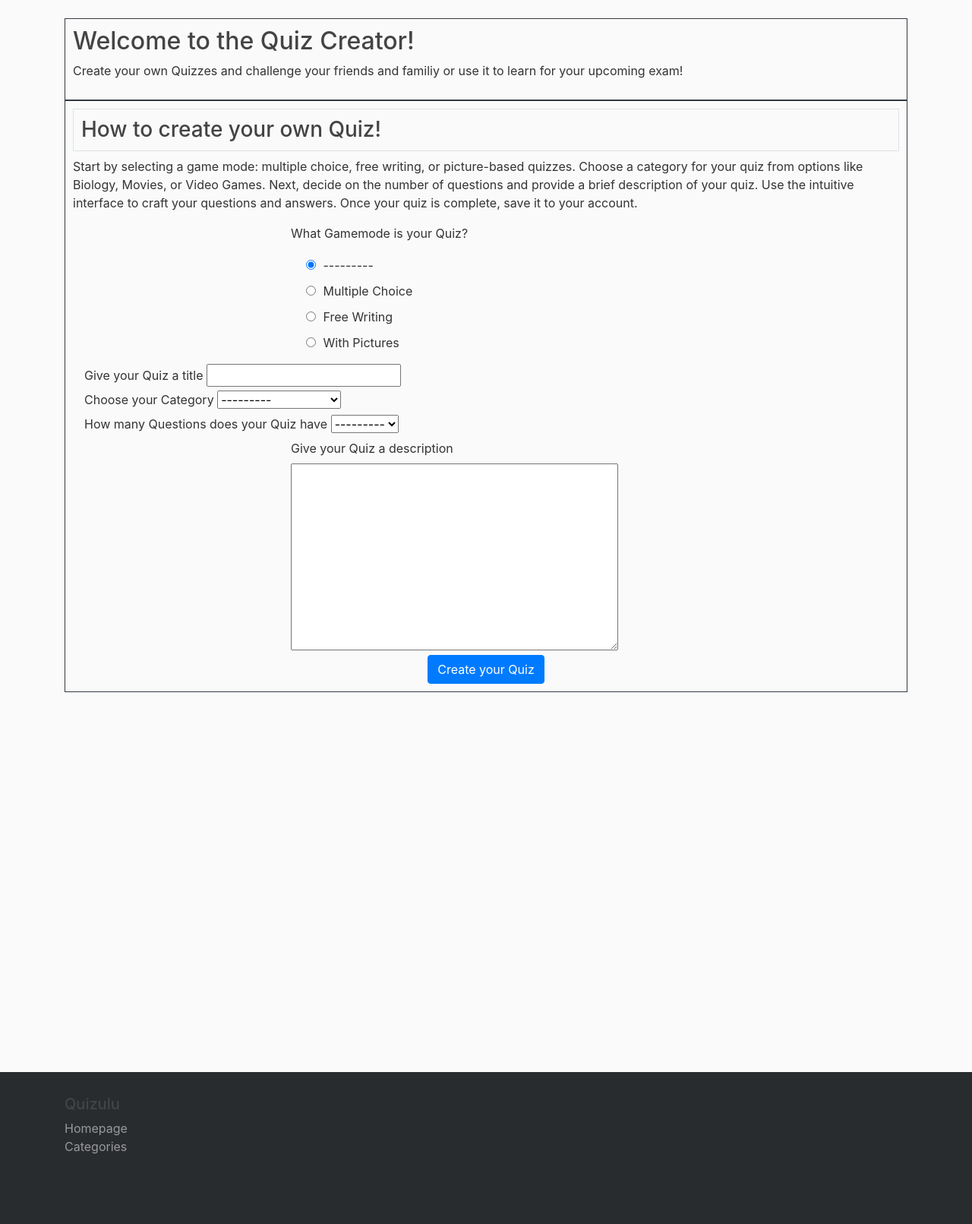
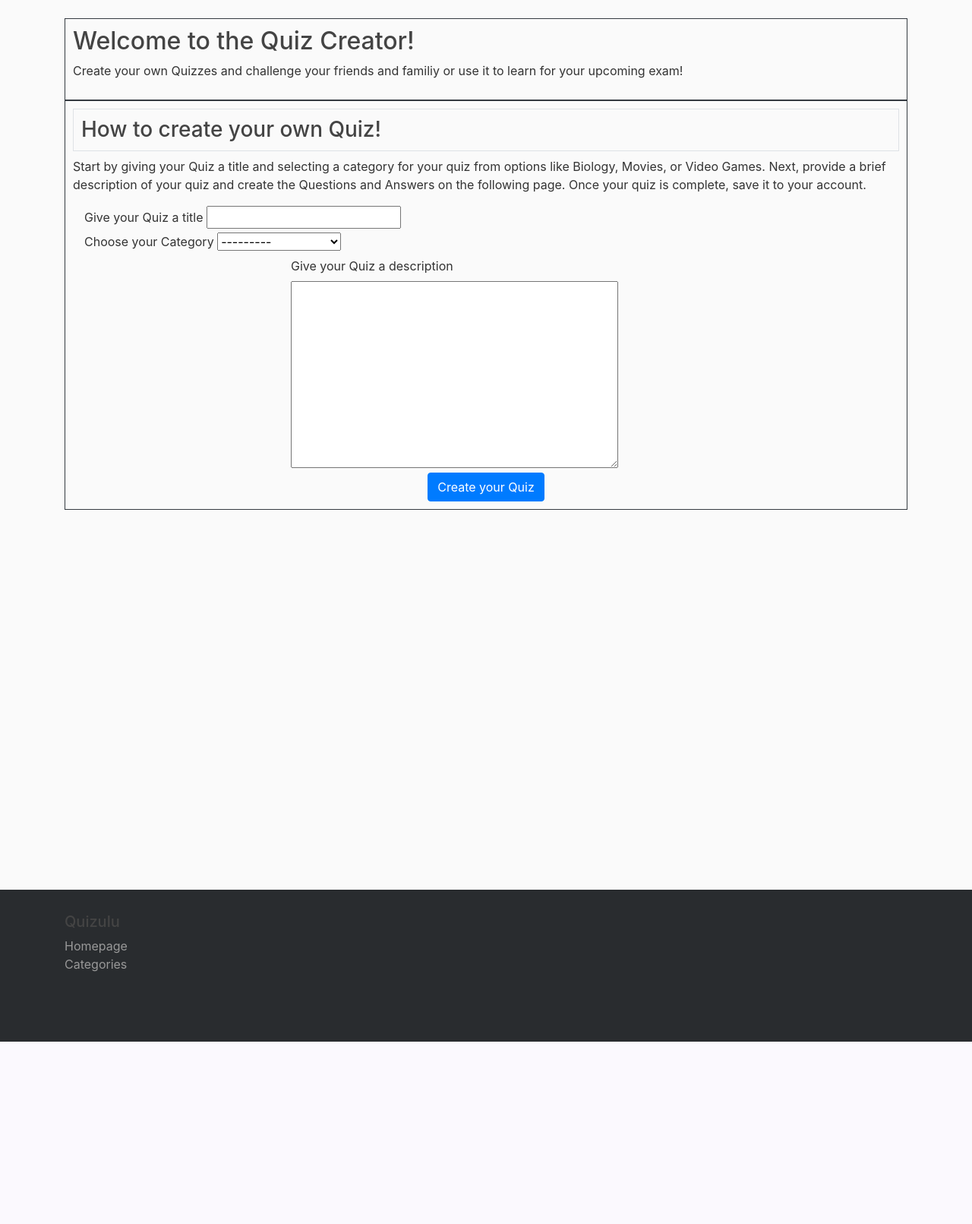
Before and after one commit to valejmdev/Quizulupp4, a Django app: page /quiz-creator/ in a window 1280 px wide. Shown: the part 56-1667 px from the top of the page at 76% size. After the commit the page ends 1427 px from the top, so only its background shows below. Run offline with Django 5.2, Linux system fonts and the light colour scheme; some libraries are stand-ins or nearby versions.

Commit message:
edit quiz creator delete numbers and gamemodes

```diff
--- a/quizulu_django_project/quiz_app/templates/quiz_app/quiz-creator.html
+++ b/quizulu_django_project/quiz_app/templates/quiz_app/quiz-creator.html
@@ -10,11 +10,11 @@
 <div class="border border-dark quiz-view">
   <h3 class="border border-box">How to create your own Quiz!</h3>
   <p>
-      Start by selecting a game mode: multiple choice, free writing, or picture-based quizzes. Choose a category for your quiz from options like Biology, Movies, or Video Games.
-      Next, decide on the number of questions and provide a brief description of your quiz. Use the intuitive interface to craft your questions and answers. Once your quiz is complete, save it to your account.
+      Start by giving your Quiz a title and selecting a category for your quiz from options like Biology, Movies, or Video Games.
+      Next, provide a brief description of your quiz and create the Questions and Answers on the following page. Once your quiz is complete, save it to your account.
   </p>
 
-  <form action="{% url 'redirect-creator-mode' %}" method="POST">
+  <form action="{% url 'quiz-creator' %}" method="POST">
     {% csrf_token %}
     {% if form.errors %}
     <div class="alert alert-danger">
@@ -30,23 +30,6 @@
         </ul>
     </div>
     {% endif %}
-    <div class="container">
-        <div class="row justify-content-center">
-            <div class="col-md-6">
-                <label for="id_gamemode">What Gamemode is your Quiz?</label>
-                <div id="quizGamemode" class="form-group">
-                    {% for radio in form.gamemode %}
-                        <div class="form-check">
-                            {{ radio.tag }}
-                            <label class="form-check-label" for="{{ radio.id_for_label }}">
-                                {{ radio.choice_label }}
-                            </label>
-                        </div>
-                    {% endfor %}
-                </div>
-            </div>
-        </div>
-    </div>
 
     <div class="container">
         <label for="id_title">Give your Quiz a title</label>
@@ -56,11 +39,6 @@
     <div class="container">
         <label for="id_category">Choose your Category</label>
         {{ form.category }}
-    </div>
-
-    <div class="container">
-        <label for="id_number_of_questions">How many Questions does your Quiz have</label>
-        {{ form.number_of_questions }}
     </div>
 
     <div class="container">
```
